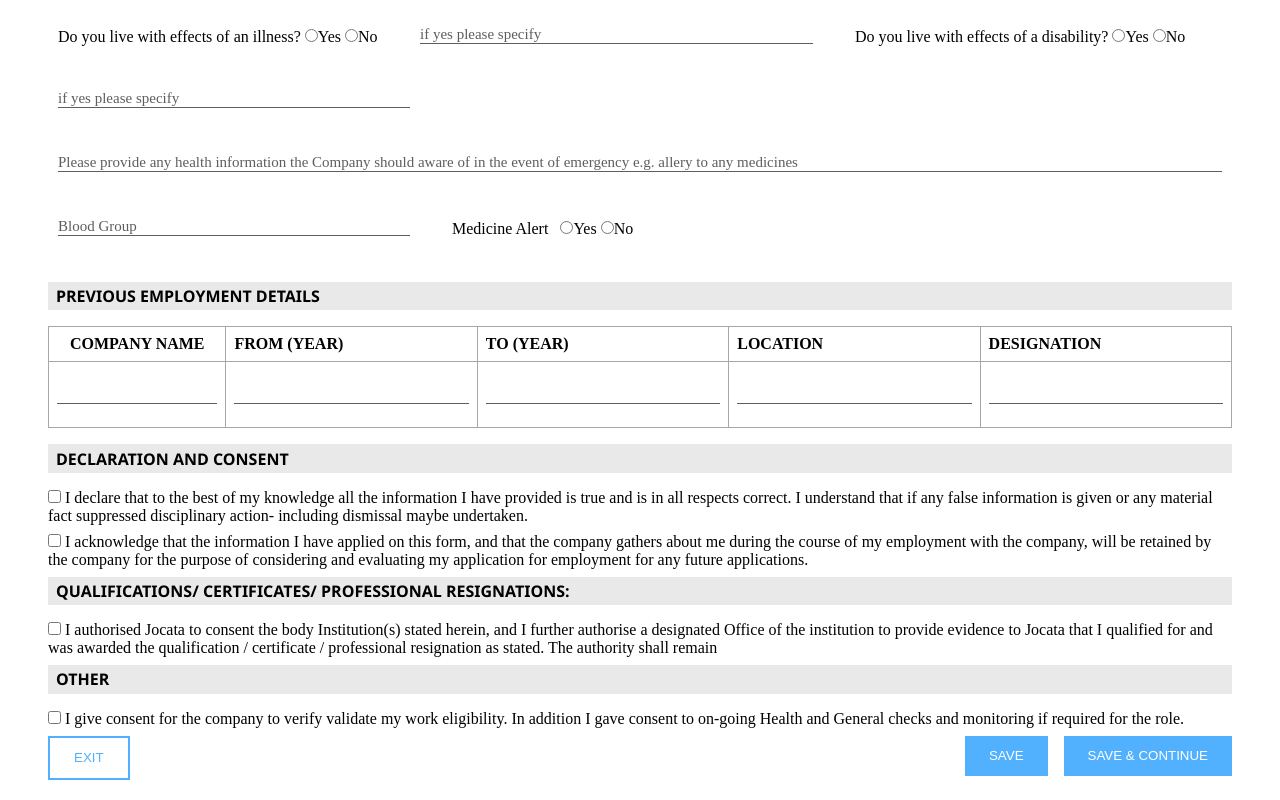
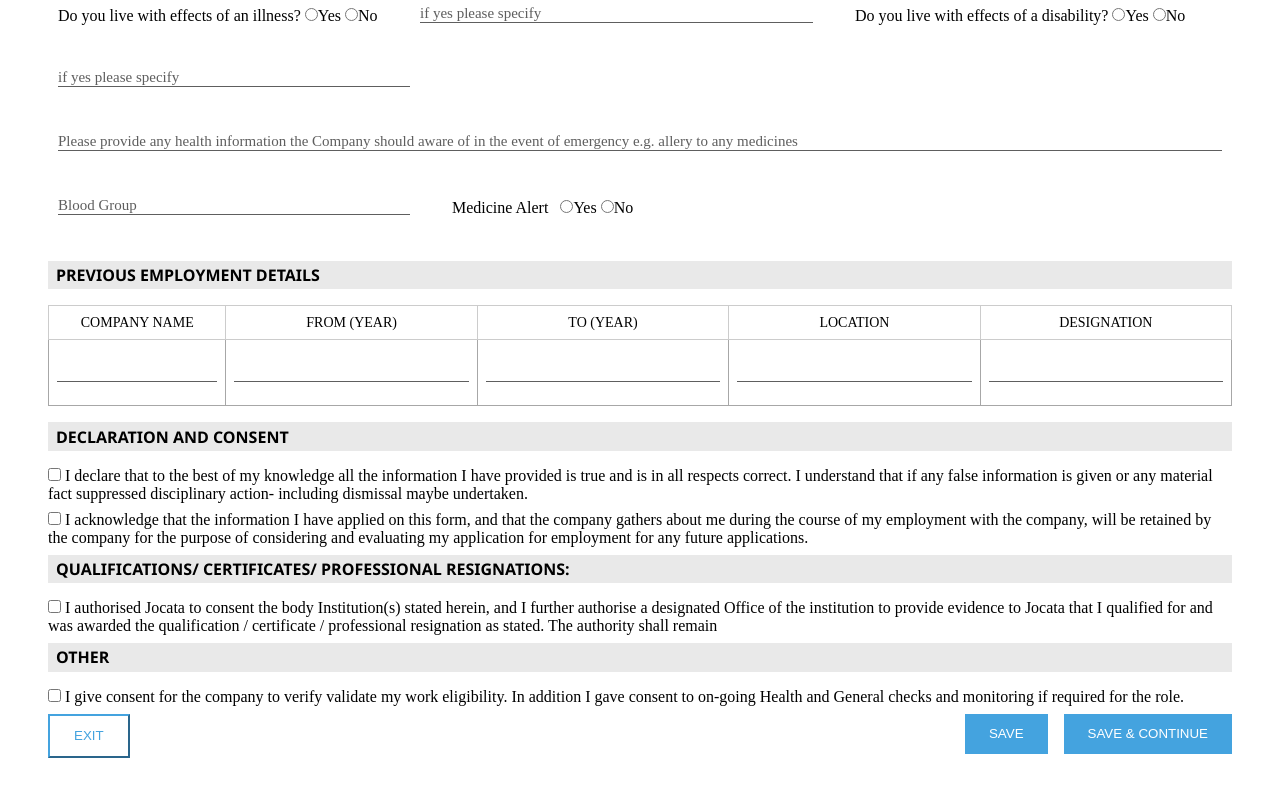
Before and after one commit to imsahil2001/batch-1-jocata-proj, an Angular app: page / in a window 1280 px wide. Shown: the part 2000-2800 px from the top of the page. After the commit the page ends 2778 px from the top, so only its background shows below. Built offline with nearby package versions, Linux system fonts and the light colour scheme.

Commit message:
button and table styling given by jocata team

```diff
--- a/src/app/app.component.css
+++ b/src/app/app.component.css
@@ -19,8 +19,17 @@ table{
 
 }
 
-table ,td,th{
-
+table th
+{
+  text-align: center;
+  border: 1px solid #ccc;
+  color: #000;
+  font-weight: 500;
+  padding: 5px 15px;
+  font-size: 14px;
+  text-transform: uppercase;
+  box-sizing: border-box;
+  line-height: 17px;
 }
 
 .borderred_table{
@@ -129,7 +138,8 @@ table ,td,th{
 }
 
 
-/* -------------Buttons------------- */
+/* ------------------------------------------------ */
+/* ------------------- buttons -------------------  */
 
 .button-container{
    margin-bottom: 1rem;
@@ -141,14 +151,18 @@ table ,td,th{
    display: inline-block;
 }
 
+
+
 .outline-btn{
    padding:.8rem;
    padding-left: 1.5rem;
    padding-right: 1.5rem;
-   color: rgb(82, 177, 255);
    background: none;
    text-transform: uppercase;
-   border: 2px solid rgb(82, 177, 255);
+   color: #44a3df;
+   border-color: #44a3df;
+   outline: none;
+   border-width: 2px;
    cursor: pointer;
 }
 
@@ -159,9 +173,18 @@ table ,td,th{
    padding-right: 1.5rem;
    color:white;
    text-transform: uppercase;
-   background: rgb(82, 177, 255);
+   background-color: #44a3df;
    cursor: pointer;
+
 }
+
+.btncontrol {
+   display: flex;
+   justify-content: space-between;
+   align-items: center;
+ }
+
+
 
 .validation_popup{
    position: absolute;
```
